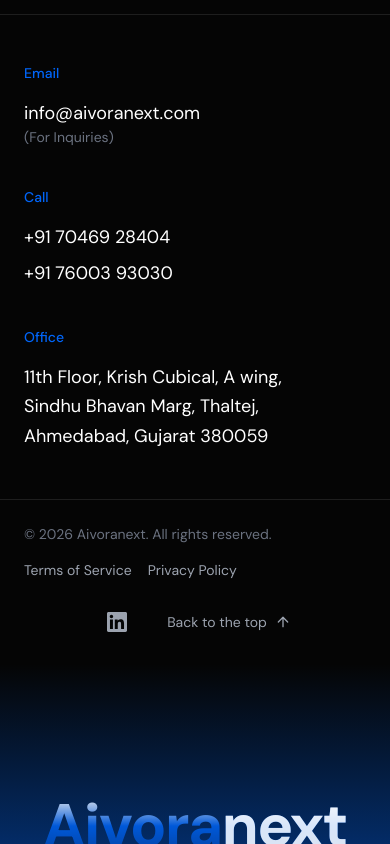
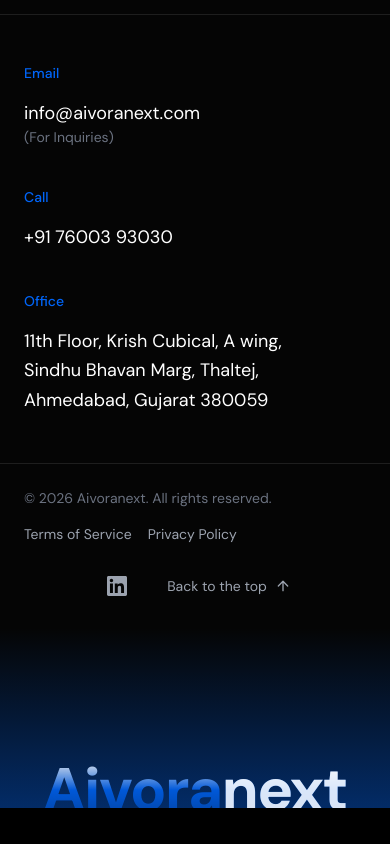
Before and after one commit to aivoranext/aivoranext-website, a Next.js app: page /blog in a window 390 px wide. Shown: the part 3028-3872 px from the top of the page. After the commit the page ends 3836 px from the top, so only its background shows below. Built offline with nearby package versions, Linux system fonts and the light colour scheme.

Commit message:
chore: remove +91 70469 28404 phone number

```diff
--- a/app/contact/page.js
+++ b/app/contact/page.js
@@ -225,7 +225,7 @@
 
                 {/* Phone */}
                 <motion.a
-                  href={`tel:+917046928404`}
+                  href={`tel:+917600393030`}
                   className="flex items-center gap-4 p-4 rounded-2xl bg-white/5 border border-white/5 hover:border-[#0065F8]/30 hover:bg-white/[0.07] transition-all group"
                   whileHover={{ x: 8 }}
                 >
--- a/components/Footer.js
+++ b/components/Footer.js
@@ -150,14 +150,6 @@
               <div className="space-y-2">
                 <div>
                   <a
-                    href="tel:+917046928404"
-                    className="text-white text-lg hover:text-[#3B8BFF] transition-colors"
-                  >
-                    +91 70469 28404
-                  </a>
-                </div>
-                <div>
-                  <a
                     href="tel:+917600393030"
                     className="text-white text-lg hover:text-[#3B8BFF] transition-colors"
                   >
```
Also changed, not shown: lib/content.js.
